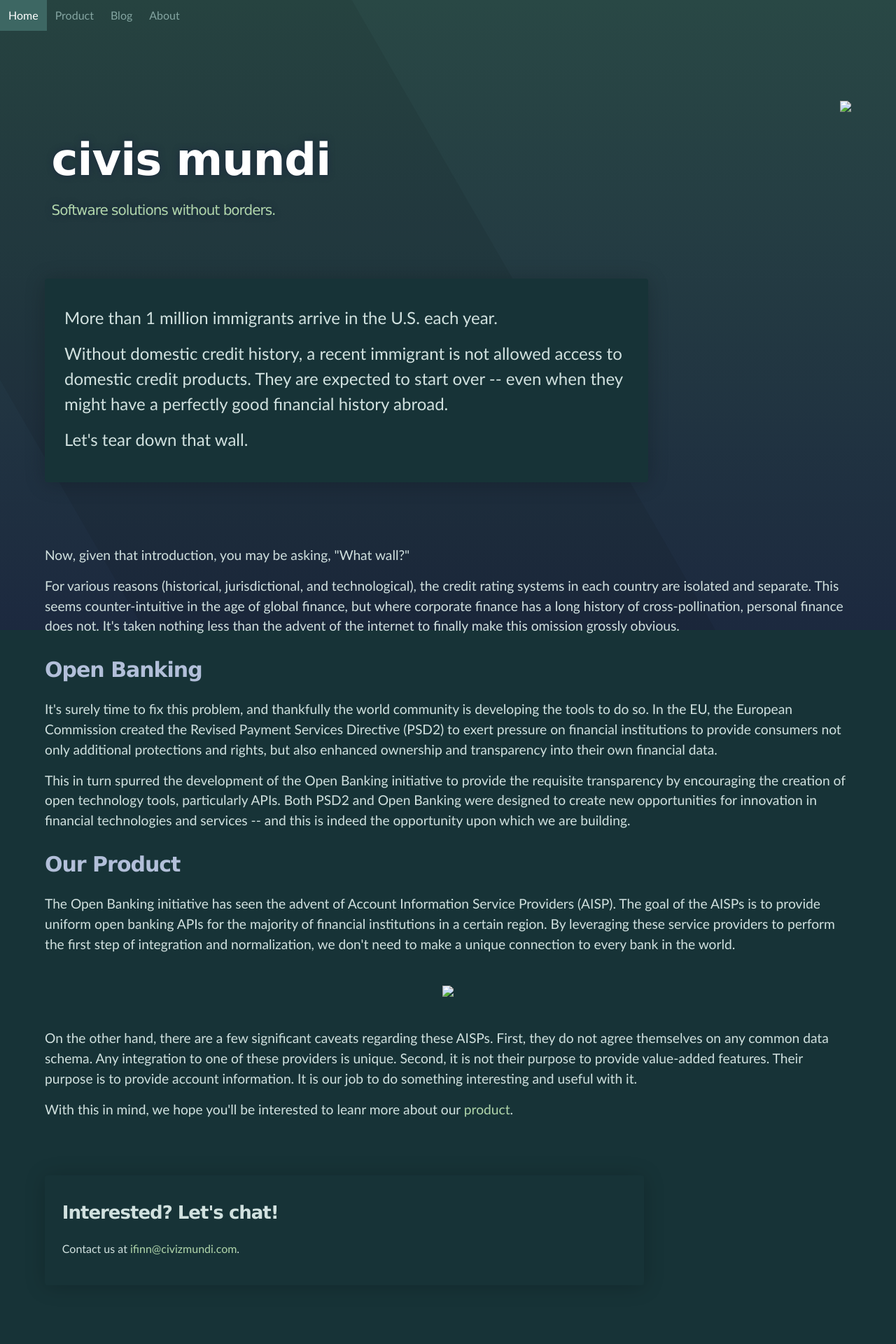
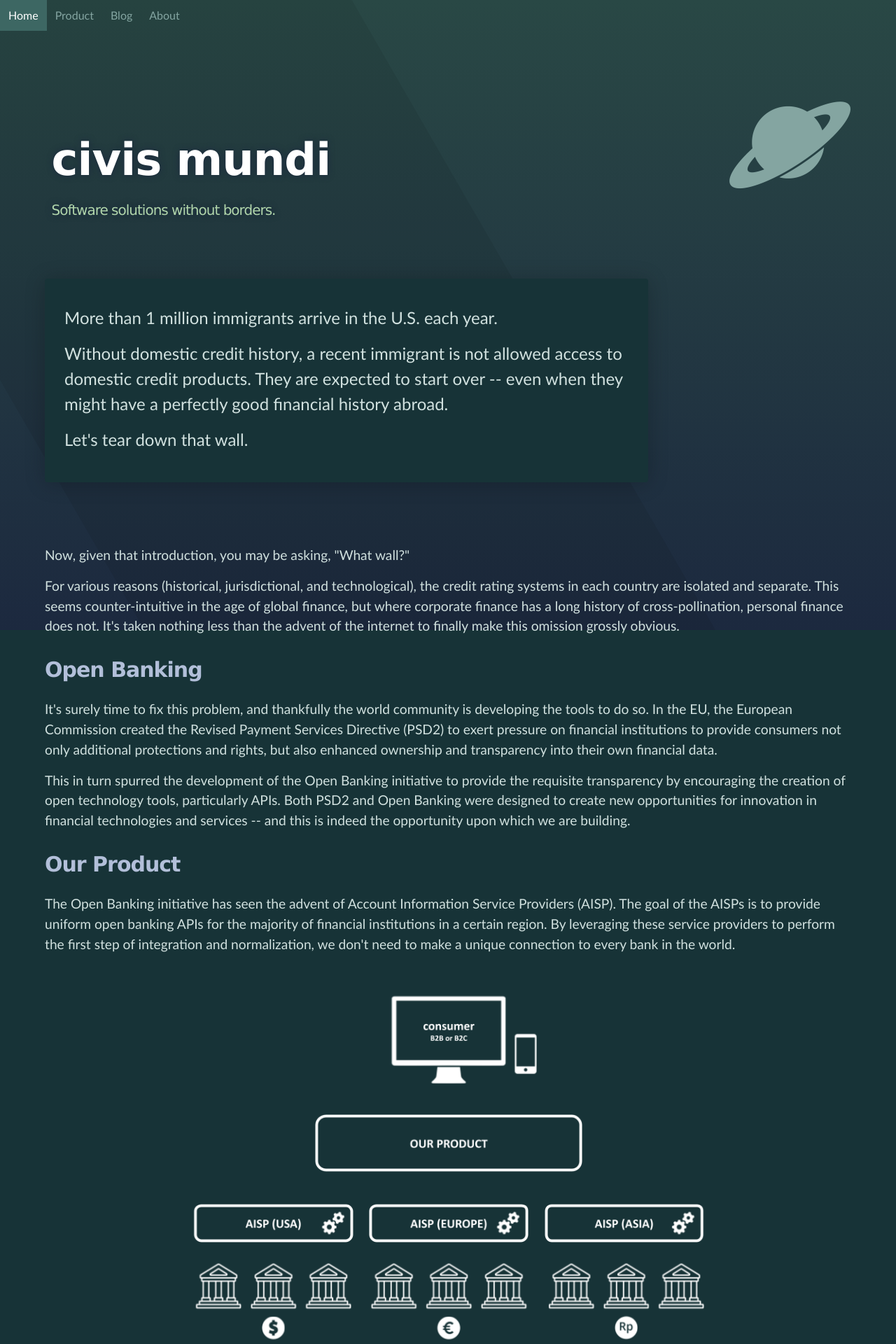
Before and after one commit to civis-mundi/civis-mundi.github.io, a Jekyll site: the page built from index.html, in a window 1280 px wide. Shown: the top 1920 px of the page at 70% size. Built offline with Jekyll 4.4.1, drawn with Linux system fonts in a browser that asks for light colours.

Commit message:
#2 Moved images to default location.

```diff
--- a/index.html
+++ b/index.html
@@ -8,7 +8,7 @@ layout: default
         <h1 id="project_title">{{ site.title | default: site.github.repository_name }}</h1>
         <h2 id="project_tagline">{{ site.description | default: site.github.project_tagline }}</h2>
     </header>
-    <img class="logo" src="img/noun-project/Noun_project_1026_flipped_bluegreen-02s.png">
+    <img class="logo" src="assets/images/noun-project/Noun_project_1026_flipped_bluegreen-02s.png">
 </div>
 
 <div class="content-item-container">
@@ -73,7 +73,7 @@ layout: default
 </div>
 <div class="content-illustration">
     <p>
-    <img src="../img/civis-mundi-01.png">
+    <img src="assets/images/civis-mundi-01.png">
     </p>
 </div>
 <div class="content-story-section">
--- a/pages/about.html
+++ b/pages/about.html
@@ -9,7 +9,7 @@ title: About
         <h1 id="project_title">About Us</h1>
         <h2 id="project_tagline">The Drones Club.</h2>
     </header>
-    <img class="logo" src="../img/noun-project/Noun_project_1026_flipped_bluegreen-02s.png">
+    <img class="logo" src="../assets/images/noun-project/Noun_project_1026_flipped_bluegreen-02s.png">
 </div>
 
 <div class="content-item-container">
--- a/pages/blog.html
+++ b/pages/blog.html
@@ -10,7 +10,7 @@ title: Blog
         <h1 id="project_title">Blog</h1>
         <h2 id="project_tagline">Dive a little deeper into related topics.</h2>
     </header>
-    <img class="logo" src="../img/noun-project/Noun_project_1026_flipped_bluegreen-02s.png">
+    <img class="logo" src="../assets/images/noun-project/Noun_project_1026_flipped_bluegreen-02s.png">
 </div>
 
 <ul>
--- a/pages/credit.html
+++ b/pages/credit.html
@@ -8,7 +8,7 @@ title: Credit
     <header class="inner">
         <h1 id="project_title">Credit</h1>
     </header>
-    <img class="logo" src="../img/noun-project/Noun_project_1026_flipped_bluegreen-02s.png">
+    <img class="logo" src="../assets/images/noun-project/Noun_project_1026_flipped_bluegreen-02s.png">
 </div>
 
 <h1>Logo</h1>
--- a/pages/legal.html
+++ b/pages/legal.html
@@ -8,5 +8,5 @@ title: Legal
     <header class="inner">
         <h1 id="project_title">Legal</h1>
     </header>
-    <img class="logo" src="../img/noun-project/Noun_project_1026_flipped_bluegreen-02s.png">
+    <img class="logo" src="../assets/images/noun-project/Noun_project_1026_flipped_bluegreen-02s.png">
 </div>
--- a/pages/product.html
+++ b/pages/product.html
@@ -9,7 +9,7 @@ title: Product
         <h1 id="project_title">IFINN</h1>
         <h2 id="project_tagline">International financial normalization, aggregation, and analysis.</h2>
     </header>
-    <img class="logo" src="../img/noun-project/Noun_project_1026_flipped_bluegreen-02s.png">
+    <img class="logo" src="../assets/images/noun-project/Noun_project_1026_flipped_bluegreen-02s.png">
 </div>
 
 <div class="content-item-container">
@@ -46,7 +46,7 @@ title: Product
 </div>
 <div class="content-illustration">
     <p>
-    <img src="../img/civis-mundi-02.png">
+    <img src="../assets/images/civis-mundi-02.png">
     </p>
 </div>
 <div class="content-story-section">
```
